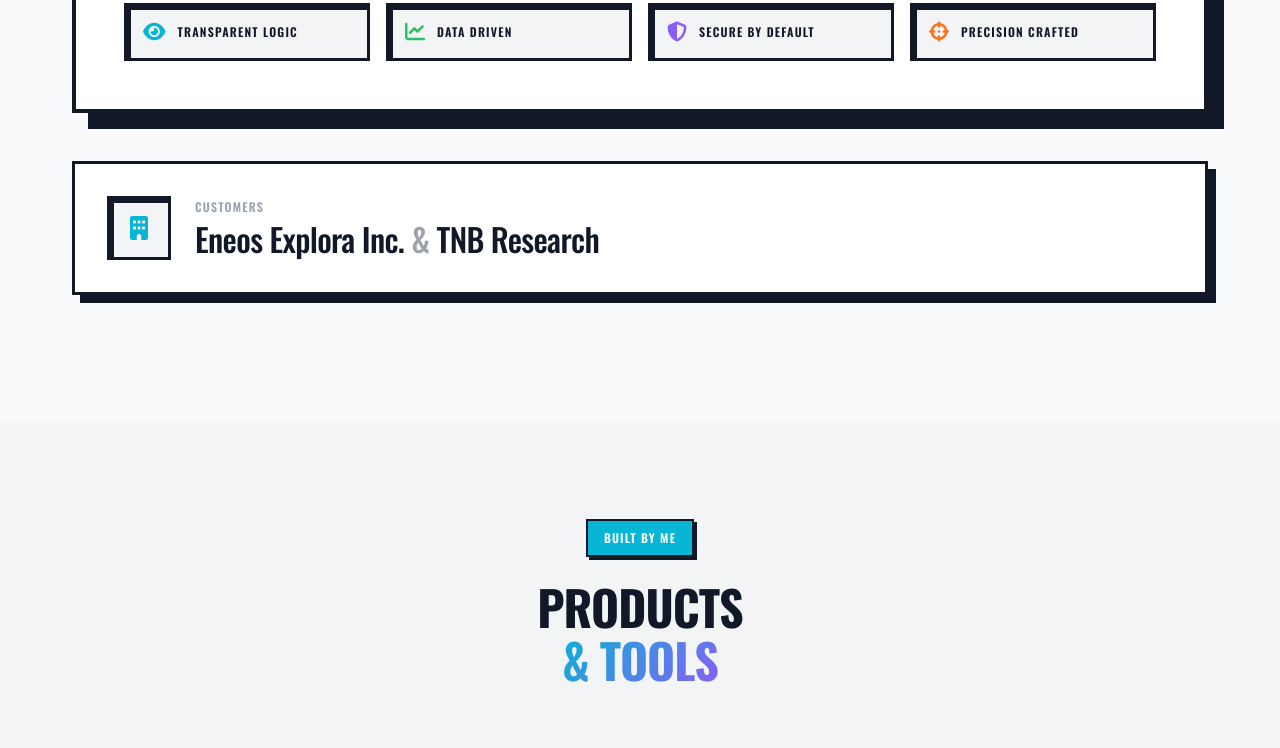
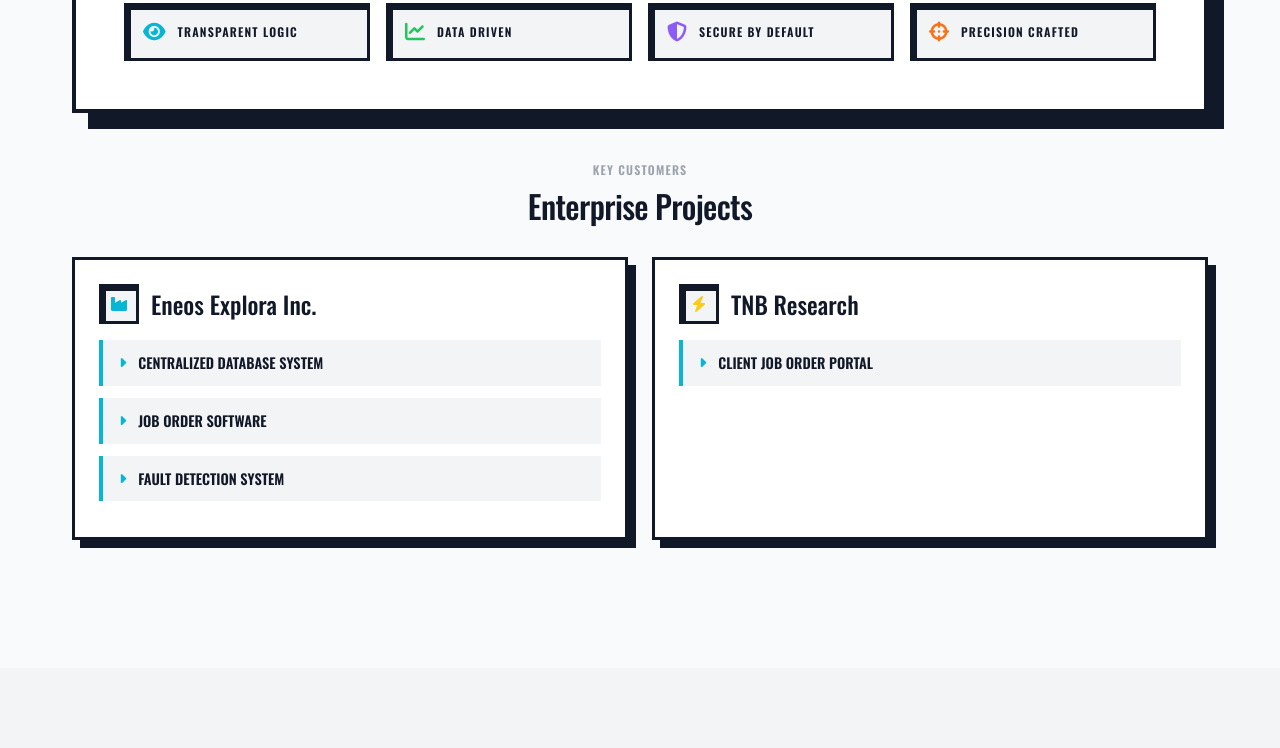
Before and after one commit to jianyilim/JianyiProfile, a website built with Vite: page index.html in a window 1280 px wide. Shown: the part 4515-5263 px from the top of the page. Built offline with nearby package versions, Linux system fonts and the light colour scheme.

Commit message:
Updated with project information.

```diff
--- a/index.html
+++ b/index.html
@@ -622,16 +622,61 @@
                     </div>
                 </div>
 
-                <!-- Customer Highlight -->
-                <div class="brutal-card p-8 mb-8 reveal">
-                    <div class="flex flex-col md:flex-row items-center gap-6">
-                        <div class="brutal-card-inset w-16 h-16 flex items-center justify-center shrink-0">
-                            <i class="fas fa-building text-2xl text-primary"></i>
+                <!-- Customer Projects Highlight -->
+                <div class="mb-8 reveal">
+                    <div class="text-center mb-8">
+                        <p class="brutal-label text-text-muted mb-2">KEY CUSTOMERS</p>
+                        <h3 class="brutal-heading-md">Enterprise Projects</h3>
+                    </div>
+
+                    <div class="grid md:grid-cols-2 gap-6">
+                        <!-- Eneos Explora Inc. -->
+                        <div class="brutal-card p-6">
+                            <div class="flex items-center gap-3 mb-4">
+                                <div class="brutal-card-inset w-10 h-10 flex items-center justify-center shrink-0">
+                                    <i class="fas fa-industry text-primary"></i>
+                                </div>
+                                <h4 class="brutal-subheading">Eneos Explora Inc.</h4>
+                            </div>
+                            <div class="space-y-2">
+                                <details class="brutal-exp-bullet">
+                                    <summary class="brutal-exp-summary">Centralized Database System</summary>
+                                    <div class="brutal-exp-content">
+                                        Extract data from multiple sources and datapoints, generating
+                                        reports for user approval.
+                                    </div>
+                                </details>
+                                <details class="brutal-exp-bullet">
+                                    <summary class="brutal-exp-summary">Job Order Software</summary>
+                                    <div class="brutal-exp-content">
+                                        Custom job order management system for streamlined operations.
+                                    </div>
+                                </details>
+                                <details class="brutal-exp-bullet">
+                                    <summary class="brutal-exp-summary">Fault Detection System</summary>
+                                    <div class="brutal-exp-content">
+                                        Automated fault detection and monitoring system for proactive issue resolution.
+                                    </div>
+                                </details>
+                            </div>
                         </div>
-                        <div class="text-center md:text-left">
-                            <p class="brutal-label text-text-muted mb-1">CUSTOMERS</p>
-                            <p class="brutal-heading-md">Eneos Explora Inc. <span class="text-text-muted">&</span> TNB
-                                Research</p>
+
+                        <!-- TNB Research -->
+                        <div class="brutal-card p-6">
+                            <div class="flex items-center gap-3 mb-4">
+                                <div class="brutal-card-inset w-10 h-10 flex items-center justify-center shrink-0">
+                                    <i class="fas fa-bolt text-vibrant-yellow"></i>
+                                </div>
+                                <h4 class="brutal-subheading">TNB Research</h4>
+                            </div>
+                            <div class="space-y-2">
+                                <details class="brutal-exp-bullet">
+                                    <summary class="brutal-exp-summary">Client Job Order Portal</summary>
+                                    <div class="brutal-exp-content">
+                                        Web-based job order submission system for client requests and tracking.
+                                    </div>
+                                </details>
+                            </div>
                         </div>
                     </div>
                 </div>
@@ -793,6 +838,10 @@
                             class="flex items-center gap-2 hover:text-vibrant-yellow transition-colors">
                             <i class="fab fa-linkedin text-lg"></i> LinkedIn
                         </a>
+                        <a href="https://github.com/jianyilim" target="_blank"
+                            class="flex items-center gap-2 hover:text-vibrant-yellow transition-colors">
+                            <i class="fab fa-github text-lg"></i> GitHub
+                        </a>
                     </div>
                 </div>
 
```
